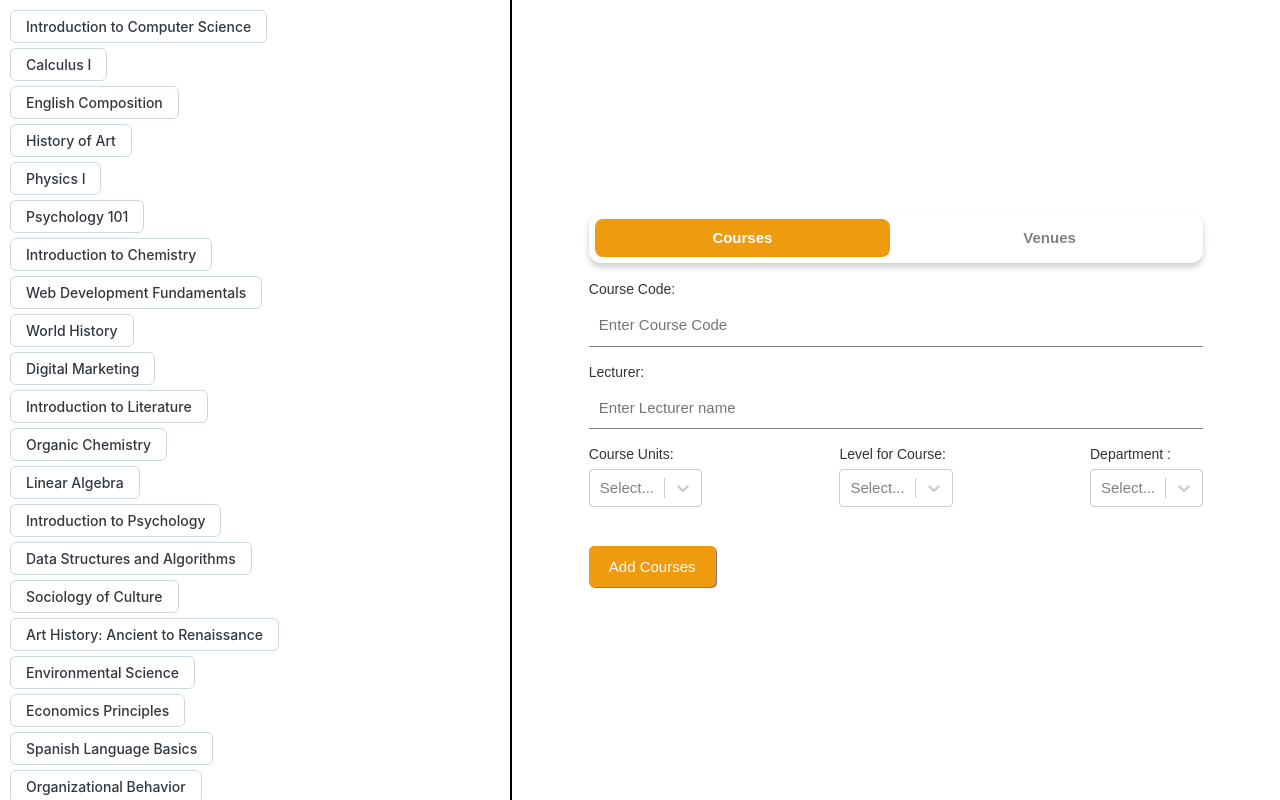
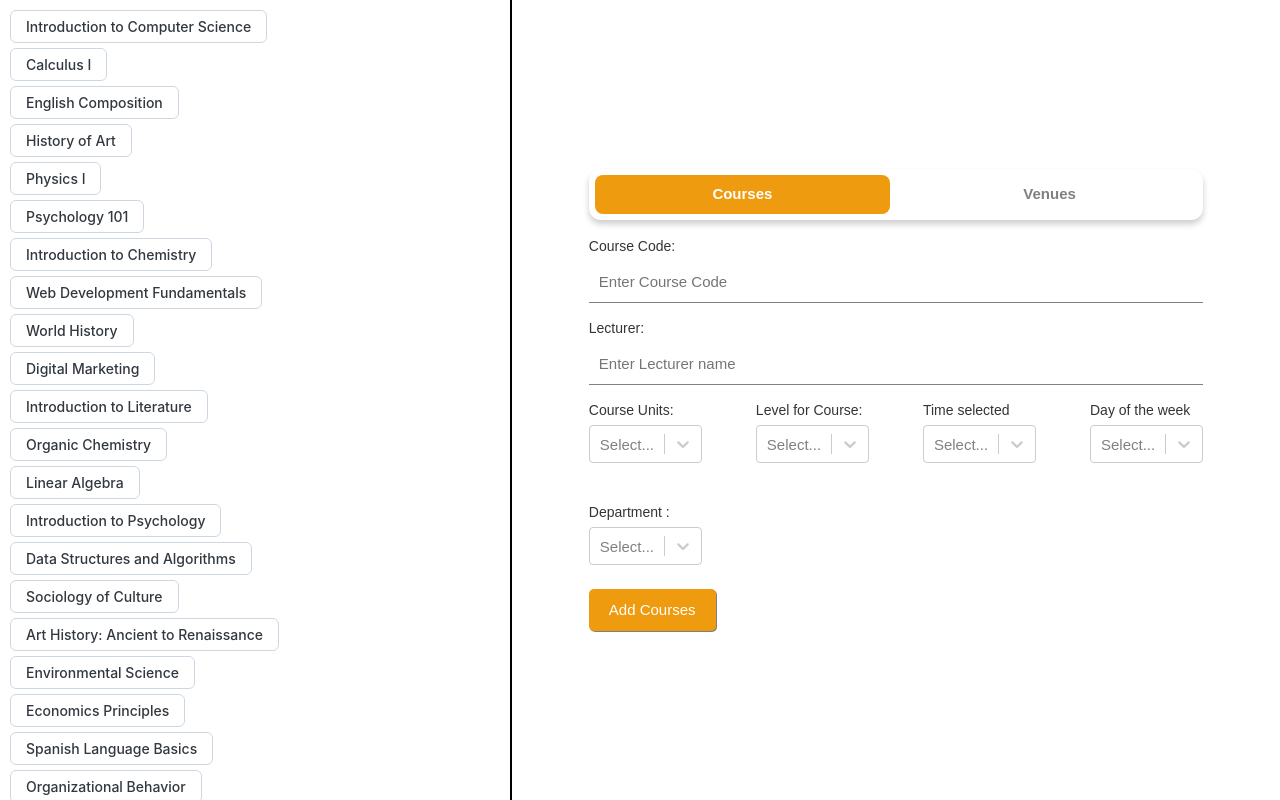
Before and after one commit to BamboTims/timetable-generator, a React (Vite) app: page /create in a window 1280 px wide. Built offline with nearby package versions, Linux system fonts and the light colour scheme; a web font is replaced by a local one.

Commit message:
time and day feature update

```diff
--- a/src/Components/Modal/ModalForm.jsx
+++ b/src/Components/Modal/ModalForm.jsx
@@ -12,14 +12,27 @@ import {
 } from "./ModalForm.styles";
 import { FormInput, MultiSelectFormInput } from "../FormInput/FormInput";
 import Stack from "@mui/material/Stack";
+import { useFormValues } from "../../Context/FormValues.context";
 
 const ModalForm = ({ setMode }) => {
-  const [courseName, setCourseName] = useState("");
-  const [lecturerName, setLecturerName] = useState("");
-  const [courseUnits, setCourseUnits] = useState("");
-  const [formVenues, setFormVenues] = useState("");
-  const [formLevel, setFormLevel] = useState("");
-  const [formDepartment, setFormDepartment] = useState([]);
+  const {
+    courseName,
+    lecturerName,
+    courseUnits,
+    formVenues,
+    formLevel,
+    formDepartment,
+    formDay,
+    formTime,
+    setCourseName,
+    setLecturerName,
+    setCourseUnits,
+    setFormVenues,
+    setFormLevel,
+    setFormDepartment,
+    setFormDay,
+    setFormTime,
+  } = useFormValues();
   const [courseError, setCourseError] = useState("");
   const [venueError, setVenueError] = useState("");
 
@@ -35,6 +48,14 @@ const ModalForm = ({ setMode }) => {
     ) {
       return setCourseError("All fields must be filled");
     }
+
+    if (courseUnits === 3 && formDay && formDay === "friday")
+      return setCourseError("How? Like How?");
+
+    if (courseUnits >= 2 && formTime && formTime === 12)
+      return setCourseError(
+        "Not a suitable time for class, break is just around the corner"
+      );
 
     const shouldNotContinue = courses.find(
       (el) =>
@@ -60,6 +81,8 @@ const ModalForm = ({ setMode }) => {
       courseUnits,
       level: formLevel,
       department,
+      formDay,
+      formTime,
     };
     setCourses((state) => [...state, submission]);
     setCourseError("");
@@ -122,6 +145,7 @@ const ModalForm = ({ setMode }) => {
           justifyContent="space-between"
           flexWrap="wrap"
           marginBottom={3}
+          gap={3}
         >
           <FormInput
             value={courseUnits}
@@ -146,6 +170,38 @@ const ModalForm = ({ setMode }) => {
               { value: 200, label: 200 },
               { value: 300, label: 300 },
               { value: 400, label: 400 },
+            ]}
+          />
+          <FormInput
+            value={formTime}
+            changeText={setFormTime}
+            label="Time selected"
+            placeholder="Select time for class"
+            select
+            options={[
+              { value: 8, label: "8:00" },
+              { value: 9, label: "9:00" },
+              { value: 10, label: "10:00" },
+              { value: 11, label: "11:00" },
+              { value: 12, label: "12:00" },
+              { value: 14, label: "14:00" },
+              { value: 15, label: "15:00" },
+              { value: 16, label: "16:00" },
+              { value: 17, label: "17:00" },
+            ]}
+          />
+          <FormInput
+            value={formDay}
+            changeText={setFormDay}
+            label="Day of the week"
+            placeholder="Select day for class"
+            select
+            options={[
+              { value: "monday", label: "Monday" },
+              { value: "tuesday", label: "Tuesday" },
+              { value: "wednesday", label: "Wednesday" },
+              { value: "thursday", label: "Thursday" },
+              { value: "friday", label: "Friday" },
             ]}
           />
           <MultiSelectFormInput
--- a/src/Components/Nav/nav.jsx
+++ b/src/Components/Nav/nav.jsx
@@ -33,6 +33,14 @@ export default function ButtonAppBar({ handleDownloadCsv, handleOpen }) {
             Timetable
           </Typography>
           <Button
+            color="inherit"
+            size="large"
+            sx={{ fontSize: 13 }}
+            onClick={() => navigate("/create")}
+          >
+            Edit
+          </Button>
+          <Button
             onClick={handleDownloadCsv}
             color="inherit"
             size="large"
--- /dev/null
+++ b/src/Context/FormValues.context.jsx
@@ -0,0 +1,50 @@
+import { useContext, createContext, useState } from "react";
+
+const FormValues = createContext();
+
+const FormValuesProvider = ({ children }) => {
+  const [courseName, setCourseName] = useState("");
+  const [lecturerName, setLecturerName] = useState("");
+  const [courseUnits, setCourseUnits] = useState("");
+  const [formVenues, setFormVenues] = useState("");
+  const [formLevel, setFormLevel] = useState("");
+  const [formDepartment, setFormDepartment] = useState([]);
+  const [formDay, setFormDay] = useState(null);
+  const [formTime, setFormTime] = useState(null);
+  return (
+    <FormValues.Provider
+      value={{
+        courseName,
+        lecturerName,
+        courseUnits,
+        formVenues,
+        formLevel,
+        formDepartment,
+        formDay,
+        formTime,
+        setCourseName,
+        setLecturerName,
+        setCourseUnits,
+        setFormVenues,
+        setFormLevel,
+        setFormDepartment,
+        setFormDay,
+        setFormTime,
+      }}
+    >
+      {children}
+    </FormValues.Provider>
+  );
+};
+
+const useFormValues = () => {
+  const context = useContext(FormValues);
+
+  if (context === undefined) {
+    throw Error("Component is not under courses context provider");
+  }
+  return context;
+};
+
+export { useFormValues };
+export default FormValuesProvider;
--- a/src/screens/Form/Form.jsx
+++ b/src/screens/Form/Form.jsx
@@ -3,12 +3,14 @@ import ModalForm from "../../Components/Modal/ModalForm";
 import { Flex, Side, Form } from "./Form.styles";
 import { useCourses } from "../../Context/Course.context";
 import CourseItem from "../../Components/CourseItem/CourseItem";
+import FormValuesProvider from "../../Context/FormValues.context";
 
 const FormScreen = () => {
   const [mode, setMode] = useState("courses");
   const { courses, venues } = useCourses();
 
   return (
+    <FormValuesProvider>
       <Flex>
         <Side>
           {mode === "courses" &&
@@ -17,14 +19,14 @@ const FormScreen = () => {
             })}
           {mode === "venues" &&
             venues.map((el, i) => {
-            return <CourseItem key={i} item={el} />;
+              return <CourseItem venues={true} key={i} item={el} />;
             })}
-        {mode === "venue" && <h1>Venue</h1>}
         </Side>
         <Form>
           <ModalForm setMode={setMode} />
         </Form>
       </Flex>
+    </FormValuesProvider>
   );
 };
 
--- a/src/screens/Table/Table.jsx
+++ b/src/screens/Table/Table.jsx
@@ -23,7 +23,7 @@ const bodyWidth = outerWidth;
 const TableScreen = () => {
   const [isLoading, setIsLoading] = useState(true);
   const [dataList, setDataList] = useState([]);
-  const { courses, venues } = useCourses();
+  const { courses, venues, setCourses, setVenues } = useCourses();
   const [open, setOpen] = useState(false);
   const [tableName, setTableName] = useState("");
 
@@ -65,14 +65,15 @@ const TableScreen = () => {
   };
 
   const handleSave = () => {
-    saveTable(tableName, dataList);
+    saveTable(tableName, dataList, courses, venues);
     handleClose();
   };
 
   useEffect(() => {
     if (!id) return;
-    const timetable = getTable(id);
-    console.log(timetable);
+    const { table: timetable, courses, venues } = getTable(id);
+    setCourses(courses);
+    setVenues(venues);
     setDataList(timetable);
     setIsLoading(false);
   }, [id]);
@@ -120,9 +121,10 @@ const TableScreen = () => {
           fullText
           fixed
           rowSpan={(rowData) => rowData.rowspan + 1}
+          onClick={() => alert("kk")}
         >
           <HeaderCell>Days</HeaderCell>
-          <Cell dataKey="day" />
+          <Cell dataKey="day" onClick={() => alert("kk")} />
         </Column>
 
         <Column width={0.15 * bodyWidth} verticalAlign="middle" fullText>
--- a/src/test/testData.js
+++ b/src/test/testData.js
@@ -231,6 +231,27 @@ export const courses = [
   },
 ];
 
+const customSort = (a, b) => {
+  if (a.formTime && a.formDay) {
+    return -1;
+  } else if (a.formTime || a.formDay) {
+    return b.formTime && b.formDay ? 1 : -1;
+  } else {
+    return 1;
+  }
+};
+
+const reduceCourseHours = (courses, courseName, level, remainingHours) => {
+  return courses.map((course) => {
+    if (course.courseName === courseName && course.level === level) {
+      return {
+        ...course,
+        remainingHours: remainingHours - 1,
+      };
+    } else return course;
+  });
+};
+
 export const times = [8, 9, 10, 11, 12, 13, 14, 15, 16, 17];
 export const days = ["monday", "tuesday", "wednesday", "thursday", "friday"];
 
@@ -243,12 +264,14 @@ const createTimeTable = (courses, venues) => {
     friday: [],
   };
 
-  let coursesCopy = courses.map((el) => {
-    return {
-      ...el,
-      remainingHours: el.courseUnits,
-    };
-  });
+  let coursesCopy = courses
+    .map((el) => {
+      return {
+        ...el,
+        remainingHours: el.courseUnits,
+      };
+    })
+    .sort(customSort);
 
   days.forEach((day) => {
     times.forEach((time) => {
@@ -270,8 +293,11 @@ const createTimeTable = (courses, venues) => {
           department,
           level,
           remainingHours,
+          formDay = null,
+          formTime = null,
           pushed = false,
           hadOn = "",
+          forcedCourse = false,
         } = course;
 
         const doesClassesHaveCourseName = classes.find(
@@ -311,15 +337,41 @@ const createTimeTable = (courses, venues) => {
         if (time === 12 && remainingHours === 2 && courseUnits === 2) return;
         if (time === 12 && remainingHours === 3 && courseUnits === 3) return;
 
+        if (
+          formDay &&
+          formTime &&
+          formDay !== day &&
+          formTime !== time &&
+          !forcedCourse
+        )
+          return;
+        if (formDay && formDay !== day && !forcedCourse) return;
+        if (formDay && formTime !== time && !forcedCourse) return;
+
         classes = [...classes, { ...course, venue: venues[i], time }];
 
+        // coursesCopy = coursesCopy.map((course) => {
+        //   if (course.courseName === courseName && course.level === level) {
+        //     return {
+        //       ...course,
+        //       remainingHours: remainingHours - 1,
+        //     };
+        //   } else return course;
+        // });
+
+        coursesCopy = reduceCourseHours(
+          coursesCopy,
+          courseName,
+          level,
+          remainingHours
+        );
+
         coursesCopy = coursesCopy.map((course) => {
-          if (course.courseName === courseName && course.level === level) {
-            return {
-              ...course,
-              remainingHours: remainingHours - 1,
-            };
-          } else return course;
+          if ((formDay || formTime) && courseName === course.courseName) {
+            return { ...course, forcedCourse: true };
+          } else {
+            return course;
+          }
         });
       });
 
--- a/src/utils/utils.js
+++ b/src/utils/utils.js
@@ -38,7 +38,7 @@ const getAllTables = () => {
   return allTables ?? [];
 };
 
-const saveTable = (name, table) => {
+const saveTable = (name, table, courses, venues) => {
   const savedTables = JSON.parse(localStorage.getItem(tableLocation)) ?? [];
   const id = uuidv4();
 
@@ -48,7 +48,7 @@ const saveTable = (name, table) => {
   const allTables = [...savedTables, { name, id }];
 
   localStorage.setItem(tableLocation, JSON.stringify(allTables));
-  localStorage.setItem(id, JSON.stringify(table));
+  localStorage.setItem(id, JSON.stringify({ table, courses, venues }));
 
   alert(`${name} has been saved successfully`);
 };
```
Also changed, not shown: src/Components/CourseItem/CourseItem.jsx (+13 -1 lines). Lines whose indentation alone changed are shown as unchanged.
